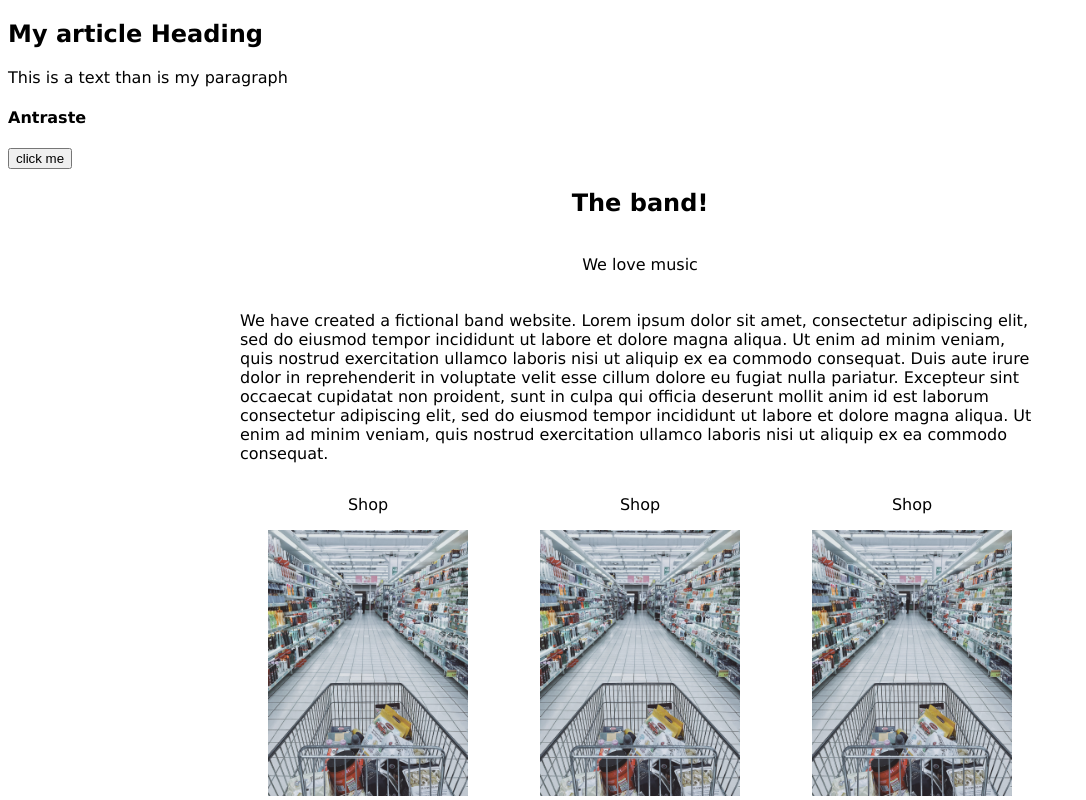
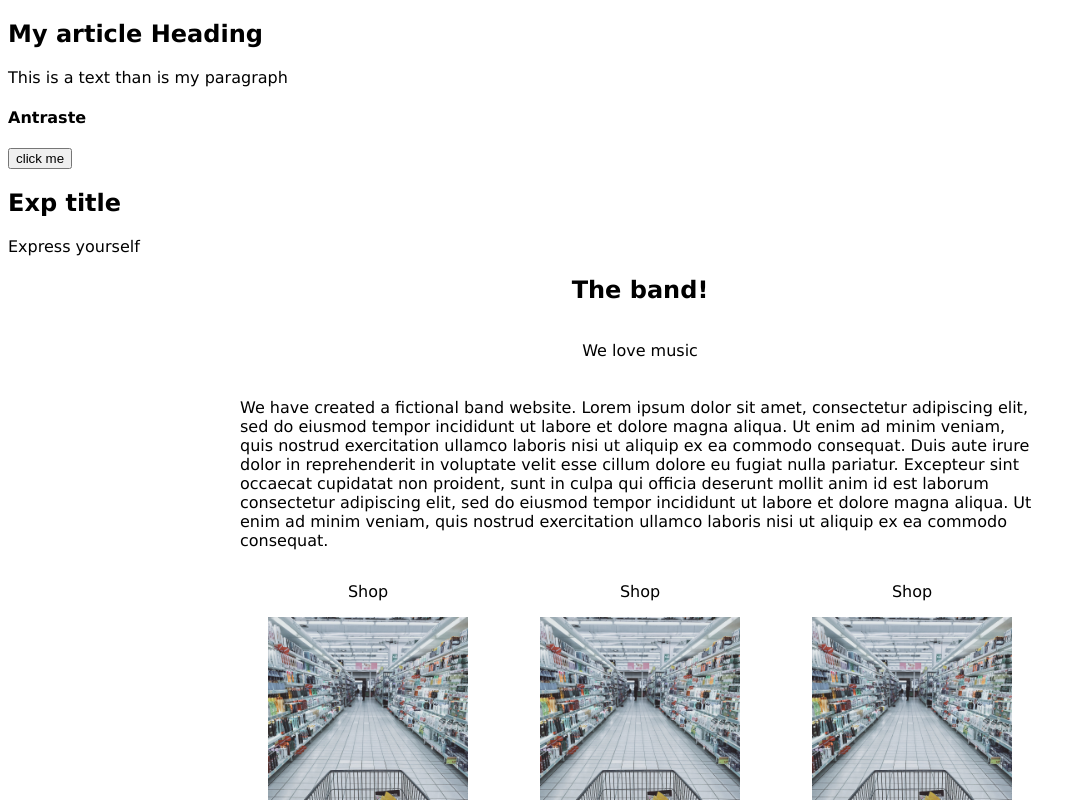
Before and after one commit to MariusCodeAcademy/first-CRA-type1, a React (Create React App) app: page / in a window 1280 px wide. Shown: the top 800 px of the page, without its empty margins (0-1086 px from the left). Built offline with nearby package versions, Linux system fonts and the light colour scheme.

Commit message:
fucn cmp + fn expression

```diff
--- a/src/App.jsx
+++ b/src/App.jsx
@@ -5,6 +5,7 @@ import BottomSectionHeader from './components/BottomSectionHeader';
 import MyArticle from './components/MyArticle';
 import Tags from './components/Tags';
 import TopSectionHeader from './components/TopSection/TopSectionHeader';
+import MyArticleExpresion from './components/MyArticleExpresion';
 
 const topSecionData = {
   title: 'The band!',
@@ -22,6 +23,9 @@ function App() {
         <h4>Antraste</h4>
         <button>click me</button>
       </MyArticle>
+      <MyArticleExpresion title='Exp title'>
+        <p>Express yourself</p>
+      </MyArticleExpresion>
       <section className='top container'>
         <TopSectionHeader
           title={topSecionData.title}
--- a/src/components/MyArticle.jsx
+++ b/src/components/MyArticle.jsx
@@ -1,6 +1,7 @@
 function MyArticle(props) {
   // props.children - specialus props kuriuo mes perduodam visa
   // tarp pradzios ir pabaigos esancia sutruktura ir texta i komponenta
+  // this === MyArticle
   return (
     <article>
       <h2>My article Heading</h2>
--- /dev/null
+++ b/src/components/MyArticleExpresion.jsx
@@ -0,0 +1,20 @@
+const MyArticleExpresion = ({ children, title }) => {
+  // props.children - specialus props kuriuo mes perduodam visa
+  // tarp pradzios ir pabaigos esancia sutruktura ir texta i komponenta
+  return (
+    <article>
+      <h2>{title}</h2>
+      <div>{children}</div>
+    </article>
+  );
+};
+
+export default MyArticleExpresion;
+
+// const MyObj = {
+//   color: 'blue',
+//   text: 'green',
+// };
+
+// const { color } = MyObj;
+// const color = MyObj.color;
```
